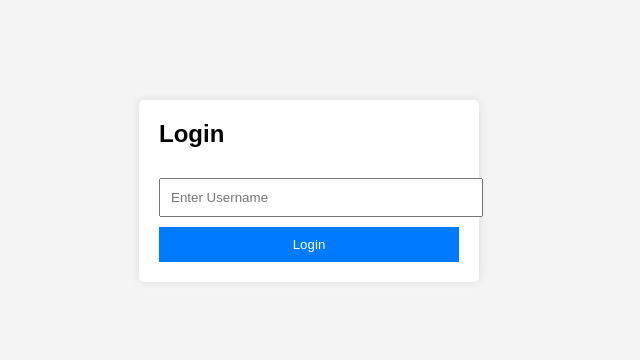
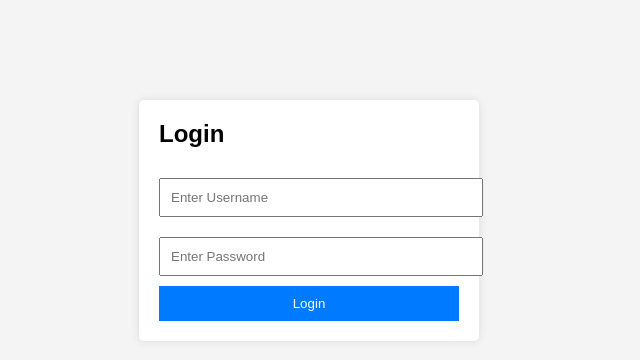
Before and after one commit to Hrsxr/test-shoutbox, a plain HTML site: page index.html in a window 1280 px wide. Shown: the whole page, without its empty margins (331-971 px from the left). Drawn offline with Linux system fonts and the light colour scheme.

Commit message:
Update index.html

```diff
--- a/index.html
+++ b/index.html
@@ -10,6 +10,7 @@
     <div class="login-box">
         <h2>Login</h2>
         <input type="text" id="username" placeholder="Enter Username">
+        <input type="password" id="password" placeholder="Enter Password">
         <button onclick="login()">Login</button>
     </div>
 
```
